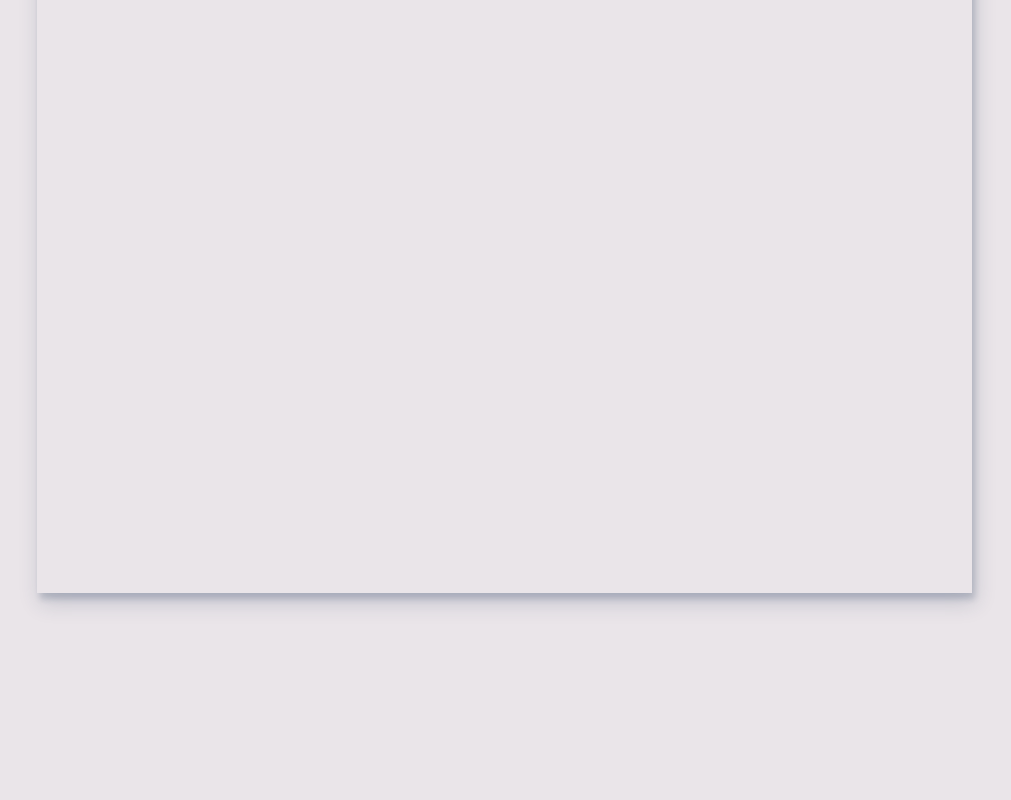
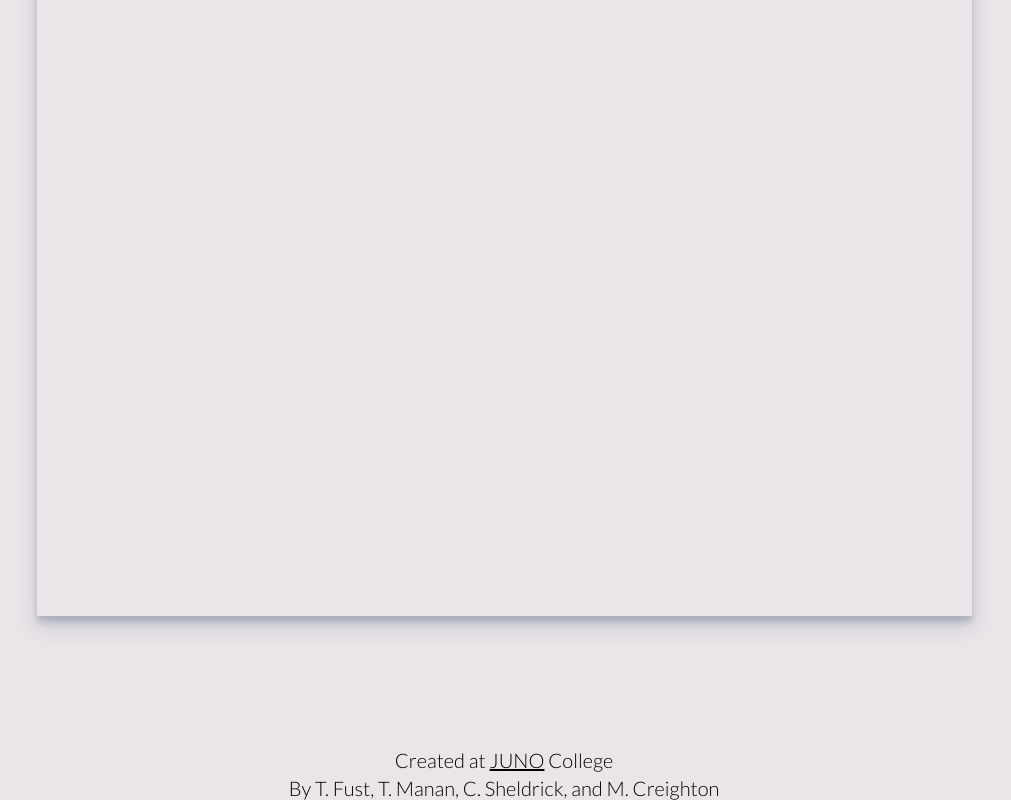
Before and after one commit to 4-u-2-write/4-u-2-write, a React (Create React App) app: page /prompts in a window 1280 px wide. Shown: the part 485-1285 px from the top of the page, without its empty margins (136-1147 px from the left). Before the commit the page ends 1206 px from the top, so only its background shows below. Built offline with nearby package versions, Linux system fonts and the light colour scheme; no server answers; the database is empty.

Commit message:
added focus outlines and a footer

```diff
--- a/src/App.css
+++ b/src/App.css
@@ -22,11 +22,7 @@ body {
     background-color: #EAE5E9;
     font-family: 'Lato', sans-serif;
 }
-/*
-.wrapper {
-    max-width: 1300px;
-    margin: 0 auto;
-} */
+
 a {
     color: inherit;
 }
@@ -81,6 +77,11 @@ form {
 input,
 textarea {
     background-color: #EAE5E9;
+    /* outline: none; */
+}
+input:focus,
+textarea:focus {
+    outline: 1px solid rgba(35, 57, 91, 0.29) ;
 }
 input {
     width: 400px;
@@ -106,15 +107,11 @@ textarea {
     color: #23395B;
     border: none;
     resize: none;
-    box-shadow: rgba(35, 57, 91, 0.19) 3px 10px 20px, rgba(35, 57, 91, 0.19) 3px 6px 6px;
+    box-shadow: rgba(35, 57, 91, 0.19) 0px 10px 20px, rgba(35, 57, 91, 0.19) 0px 6px 6px;
     /* background-image: url(./assets/dotted-grid.png); */
     /* background-position: center; */
 }
-.star {
-    color: #23395B;
-    position: relative;
-    left: 8%;
-}
+
 textarea:placeholder-shown {
     font-style: italic;
     padding-top: 15px;
@@ -225,6 +222,13 @@ textarea:placeholder-shown {
     padding-top: 40px;
     /* font-size: 1.2rem; */
 }
+
+footer {
+    text-align: center;
+}
+footer p {
+    margin: 5px;
+}
 .dark-mode {
     background-color: #23395B;
     color: #EAE5E9;
@@ -237,10 +241,17 @@ textarea:placeholder-shown {
     color: white;
     box-shadow: rgba(2, 6, 12, 0.50) 3px 0px 20px,
     rgba(35, 57, 91, 0.50) 3px 0px 6px;
+
 }
 .dark-mode input {
     background: #23395B;
     color: white;
+    box-shadow: rgba(2, 6, 12, 0.50) 3px 0px 20px,
+    rgba(35, 57, 91, 0.50) 3px 0px 6px;
+}
+.dark-mode input:focus,
+.dark-mode textarea:focus {
+    outline: 1px solid rgba(234, 229, 233, 0.29) ;
 }
 .dark-mode .star {
     color: #EAE5E9;
--- a/src/App.js
+++ b/src/App.js
@@ -6,7 +6,7 @@ import Timers from './Timer';
 import { TimeForm } from './Timer';
 import {useState} from 'react';
 import { BrowserRouter as Router, Route } from 'react-router-dom';
-
+import Footer from './Footer';
 
 
 function App() {
@@ -54,8 +54,12 @@ const [selected, setSelected] = useState(0);
               </textarea>
             </form>
           </div>
+        <footer>
+          <Footer />
+        </footer>
         </div>
       </div>
+
     </Router>
   );
 }
--- /dev/null
+++ b/src/Footer.js
@@ -0,0 +1,10 @@
+const Footer = () => {
+  return (
+    <footer>
+      <p>Created at <a href="https://junocollege.com/">JUNO</a>  College</p>
+      <p>By T. Fust, T. Manan, C. Sheldrick, and M. Creighton</p>
+    </footer>
+  )
+}
+
+export default Footer;
--- a/src/Prompts.js
+++ b/src/Prompts.js
@@ -82,7 +82,7 @@ const Prompts = () => {
           title="Need a writing prompt?"
           />
 
-            <p>{displayPrompt}</p>
+          <p>{displayPrompt}   &nbsp; </p>
 
         </div>
     </div>
```
